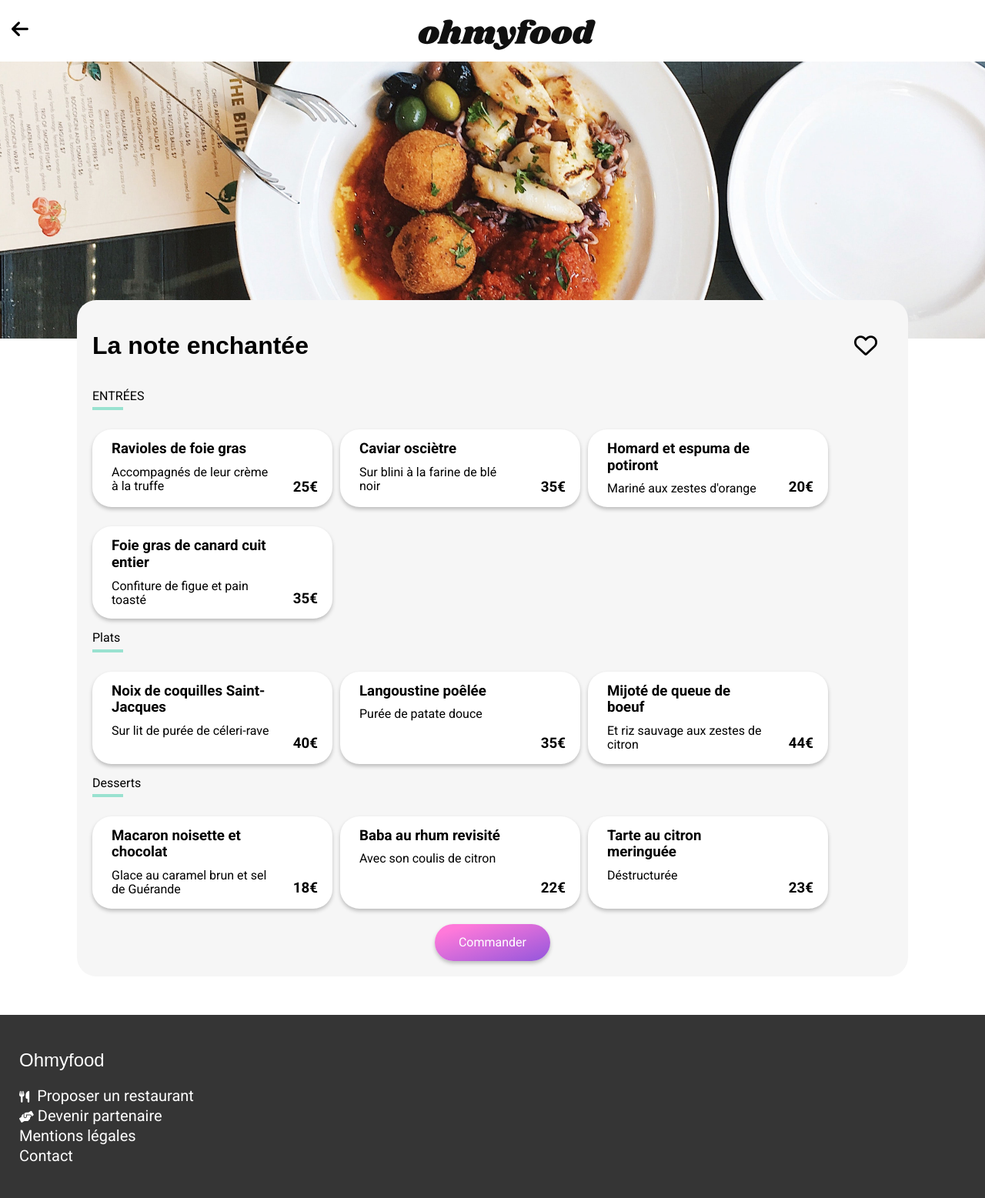
After one commit to valdruide/TristanViard_3_08032022, a PHP site: page /La-note-enchantee.php in a window 1280 px wide. The commit adds this page. Shown: the whole page at 77% size. Run offline with PHP 8.4, Linux system fonts and the light colour scheme; some web fonts are replaced.

Commit message:
la-note-enchantée page

```diff
--- /dev/null
+++ b/La-note-enchantee.php
@@ -0,0 +1,168 @@
+<!DOCTYPE html>
+<html lang="fr">
+<head>
+    <meta charset="UTF-8">
+    <meta http-equiv="X-UA-Compatible" content="IE=edge">
+    <meta name="viewport" content="width=device-width, initial-scale=1.0">
+
+    <!-- Font Awesome -->
+    <link href="https://cdnjs.cloudflare.com/ajax/libs/font-awesome/6.0.0/css/all.min.css" rel="stylesheet">
+    <!-- CSS -->
+    <link rel="stylesheet" href="style/css/normalize.css">
+    <link rel="stylesheet" href="style/css/loader.css">
+    <link rel="stylesheet" href="style/css/main.css">
+    <link rel="stylesheet" href="style/css/responsive.css">
+
+    <title>La Palette du gout</title>
+</head>
+<body>
+
+    <?php include('components/header.php'); ?>
+
+
+
+    <main>
+        <div class="imageResto">
+            <img class="imgHead" src="style/img/stil-u2Lp8tXIcjw-unsplash.jpg" alt="image restaurant La note enchantée">
+        </div>
+        <section class="sectionMenu1">
+            <div class="titre flexbox">
+                <h1>La note enchantée</h1>
+                <div class="icoCoeur">
+                    <i class="far fa-heart"></i>
+                    <i class="fas fa-heart"></i>
+                </div>
+            </div>
+
+            <p class="subTtitle">ENTRÉES</p>
+            <div class="horizontalGreen"></div>
+            <div class="cardMenuList flexbox appear1">
+
+                <div class="card3 flexbox">
+                    <div class="card3Txt">
+                        <h3>Ravioles de foie gras </h3>
+                        <p>Accompagnés de leur crème à la truffe</p>
+                    </div>
+                    <h3 class="prix">25€</h3>
+                    <div class="cardAnim">
+                        <i class="fas fa-check-circle"></i>
+                    </div>
+                </div>
+                <div class="card3 flexbox">
+                    <div class="card3Txt">
+                        <h3>Caviar osciètre </h3>
+                        <p>Sur blini à la farine de blé noir</p>
+                    </div>
+                    <h3 class="prix">35€</h3>
+                    <div class="cardAnim">
+                        <i class="fas fa-check-circle"></i>
+                    </div>
+                </div>
+                <div class="card3 flexbox">
+                    <div class="card3Txt">
+                        <h3>Homard et espuma de potiront</h3>
+                        <p>Mariné aux zestes d'orange</p>
+                    </div>
+                    <h3 class="prix">20€</h3>
+                    <div class="cardAnim">
+                        <i class="fas fa-check-circle"></i>
+                    </div>
+                </div>
+                <div class="card3 flexbox">
+                    <div class="card3Txt">
+                        <h3>Foie gras de canard cuit entier</h3>
+                        <p>Confiture de figue et pain toasté</p>
+                    </div>
+                    <h3 class="prix">35€</h3>
+                    <div class="cardAnim">
+                        <i class="fas fa-check-circle"></i>
+                    </div>
+                </div>
+
+            </div>
+            <p class="subTtitle">Plats</p>
+            <div class="horizontalGreen"></div>
+            <div class="cardMenuList flexbox appear2">
+
+                <div class="card3 flexbox">
+                    <div class="card3Txt">
+                        <h3>Noix de coquilles Saint-Jacques</h3>
+                        <p>Sur lit de purée de céleri-rave</p>
+                    </div>
+                    <h3 class="prix">40€</h3>
+                    <div class="cardAnim">
+                        <i class="fas fa-check-circle"></i>
+                    </div>
+                </div>
+                <div class="card3 flexbox">
+                    <div class="card3Txt">
+                        <h3>Langoustine poêlée</h3>
+                        <p>Purée de patate douce</p>
+                    </div>
+                    <h3 class="prix">35€</h3>
+                    <div class="cardAnim">
+                        <i class="fas fa-check-circle"></i>
+                    </div>
+                </div>
+                <div class="card3 flexbox">
+                    <div class="card3Txt">
+                        <h3>Mijoté de queue de boeuf </h3>
+                        <p>Et riz sauvage aux zestes de citron</p>
+                    </div>
+                    <h3 class="prix">44€</h3>
+                    <div class="cardAnim">
+                        <i class="fas fa-check-circle"></i>
+                    </div>
+                </div>
+
+            </div>
+
+            <p class="subTtitle">Desserts</p>
+            <div class="horizontalGreen"></div>
+            <div class="cardMenuList flexbox appear3">
+
+                <div class="card3 flexbox">
+                    <div class="card3Txt">
+                        <h3>Macaron noisette et chocolat</h3>
+                        <p>Glace au caramel brun et sel de Guérande</p>
+                    </div>
+                    <h3 class="prix">18€</h3>
+                    <div class="cardAnim">
+                        <i class="fas fa-check-circle"></i>
+                    </div>
+                </div>
+                <div class="card3 flexbox">
+                    <div class="card3Txt">
+                        <h3>Baba au rhum revisité</h3>
+                        <p>Avec son coulis de citron</p>
+                    </div>
+                    <h3 class="prix">22€</h3>
+                    <div class="cardAnim">
+                        <i class="fas fa-check-circle"></i>
+                    </div>
+                </div>
+                <div class="card3 flexbox">
+                    <div class="card3Txt">
+                        <h3>Tarte au citron meringuée</h3>
+                        <p>Déstructurée</p>
+                    </div>
+                    <h3 class="prix">23€</h3>
+                    <div class="cardAnim">
+                        <i class="fas fa-check-circle"></i>
+                    </div>
+                </div>
+
+            </div>
+            <div class="commander">
+                <button class="cmdButton">Commander</button>
+            </div>
+        </section>
+
+
+
+    </main>
+
+    <?php include('components/footer.php'); ?>
+
+</body>
+</html>
--- a/index.php
+++ b/index.php
@@ -99,6 +99,7 @@
                 </div>
 
                 <div class="card2">
+                    <a href="La-note-enchantee.php">
                         <div class="cardNew">
                             <p>Nouveau</p>
                         </div>
@@ -113,6 +114,7 @@
                                 <i class="fas fa-heart"></i>
                             </div>
                         </div>
+                    </a>
                 </div>
 
                 <div class="card2">
--- a/style/css/main.css
+++ b/style/css/main.css
@@ -386,6 +386,8 @@ li a:hover{
     width: 100%;
     overflow: hidden;
     cursor: pointer;
+    flex-basis: 30%;
+    box-shadow: 0px 3px 5px #bdbdbd;
 }
 
 .card3 h3, .card3 p{
@@ -461,30 +463,3 @@ li a:hover{
         transform: rotate(0deg);
     }
 }
-
-.appear1{
-    opacity: 0;
-    animation: aparition 1s .3s ease-in-out forwards;
-}
-
-.appear2{
-    opacity: 0;
-    animation: aparition 1s .5s ease-in-out forwards;
-}
-
-.appear3{
-    opacity: 0;
-    animation: aparition 1s .7s ease-in-out forwards;
-}
-
-@keyframes aparition{
-    0%{
-        opacity: 0;
-    }
-    50%{
-        opacity: 0.1;
-    }
-    100%{
-        opacity: 1;
-    }
-}
--- a/style/css/responsive.css
+++ b/style/css/responsive.css
@@ -7,6 +7,7 @@
 
     .cardMenuList{
         flex-direction: row;
+        flex-wrap: wrap
     }
 
     .card3{
@@ -17,4 +18,31 @@
         margin: 0 100px;
     }
 
+    .appear1{
+        opacity: 0;
+        animation: aparition 1s .3s ease-in-out forwards;
+    }
+
+    .appear2{
+        opacity: 0;
+        animation: aparition 1s .5s ease-in-out forwards;
+    }
+
+    .appear3{
+        opacity: 0;
+        animation: aparition 1s .7s ease-in-out forwards;
+    }
+
+    @keyframes aparition{
+        0%{
+            opacity: 0;
+        }
+        50%{
+            opacity: 0.1;
+        }
+        100%{
+            opacity: 1;
+        }
+    }
+
 }
```
Lines whose indentation alone changed are shown as unchanged.
